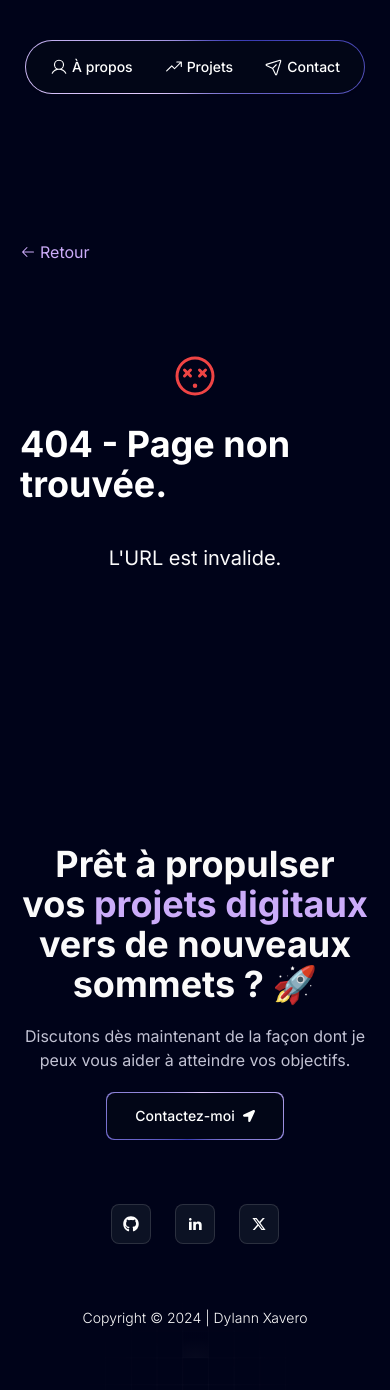
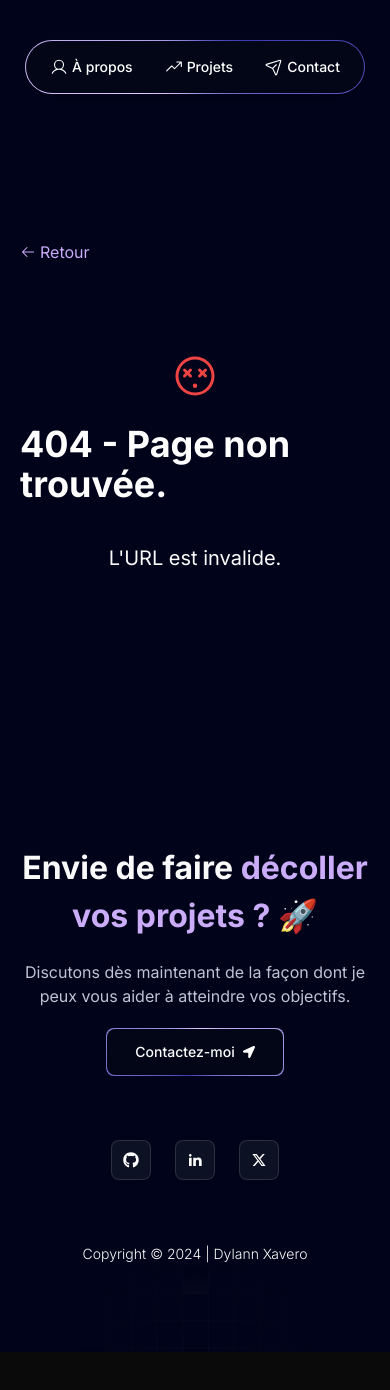
Before and after one commit to DylannDev/portfolio-3, a Next.js app: page /projects/1 in a window 390 px wide. Shown: the top 1390 px of the page. After the commit the page ends 1352 px from the top, so only its background shows below. Built offline with nearby package versions, Linux system fonts and the light colour scheme.

Commit message:
💄 change font size of title

```diff
--- a/app/globals.css
+++ b/app/globals.css
@@ -95,7 +95,7 @@
 
 @layer utilities {
   .heading {
-    @apply font-bold text-4xl md:text-5xl text-center;
+    @apply font-bold text-[32px] md:text-5xl text-center;
   }
 
   .black-gradient {
--- a/components/Clients.tsx
+++ b/components/Clients.tsx
@@ -29,7 +29,7 @@ const Clients = () => {
   return (
     <div className="py-20" id="testimonials">
       <h1 className="heading">
-        Quelques <span className="text-purple">témoignages</span> de mes clients
+        Quelques <span className="text-purple">témoignages</span> clients
       </h1>
       <div className="relative flex h-[400px] w-full flex-col items-center justify-center overflow-hidden">
         <Marquee pauseOnHover className="[--duration:20s]">
--- a/components/Footer.tsx
+++ b/components/Footer.tsx
@@ -9,10 +9,7 @@ import SocialMediaLinks from "./SocialMediaLinks";
 const Footer = () => {
   const year = new Date().getFullYear();
   return (
-    <footer
-      className="w-full pb-10 mb-[100px] md:mb-5 relative -z-1"
-      id="contact"
-    >
+    <footer className="w-full pb-10 mb-12 md:mb-5 relative -z-1" id="contact">
       <div className="w-full absolute left-0 -bottom-72 min-h-96 ">
         <img
           src="/footer-grid.svg"
@@ -23,9 +20,8 @@ const Footer = () => {
       <div className="relative z-10">
         <div className="flex flex-col items-center">
           <h1 className="heading lg:max-w-[45vw]">
-            Prêt à propulser vos{" "}
-            <span className="text-purple">projets digitaux</span> vers de
-            nouveaux sommets ? 🚀
+            Envie de faire{" "}
+            <span className="text-purple">décoller vos projets ?</span> 🚀
           </h1>
           <p className="text-white-200 md:mt-10 my-5 text-center ">
             Discutons dès maintenant de la façon dont je peux vous aider à
--- a/components/Hero.tsx
+++ b/components/Hero.tsx
@@ -30,7 +30,7 @@ const Hero = () => {
             Créateur d'Expériences Web Sur-Mesure
           </p>
           <TextGenerateEffect
-            className="text-center text-[40px] md:text-5xl lg:text-6xl"
+            className="text-center text-[32px] md:text-5xl lg:text-6xl"
             words="Transformez vos idées en expériences web immersives"
           />
           <p className="text-center mb-8 text-sm lg:text-lg">
--- a/components/Projects/MoreProjects.tsx
+++ b/components/Projects/MoreProjects.tsx
@@ -5,7 +5,7 @@ import { projects } from "@/data";
 export const MoreProjects = ({ slug }: { slug: string | string[] }) => {
   return (
     <div className="flex flex-col pt-20 mb-40 border-t border-white/10">
-      <h1 className="text-2xl sm:text-4xl text-white font-bold mb-12">
+      <h1 className="text-[32px] sm:text-4xl text-center sm:text-left text-white font-bold mb-12">
         Une sélection de mes{" "}
         <span className="text-purple">meilleurs projets</span>
       </h1>
--- a/components/ui/marquee.tsx
+++ b/components/ui/marquee.tsx
@@ -23,7 +23,7 @@ export default function Marquee({
     <div
       {...props}
       className={cn(
-        "group flex overflow-hidden p-2 [--duration:40s] [--gap:1rem] [gap:var(--gap)]",
+        "group flex overflow-hidden p-2 [--duration:20s] [--gap:1rem] [gap:var(--gap)]",
         {
           "flex-row": !vertical,
           "flex-col": vertical,
```
